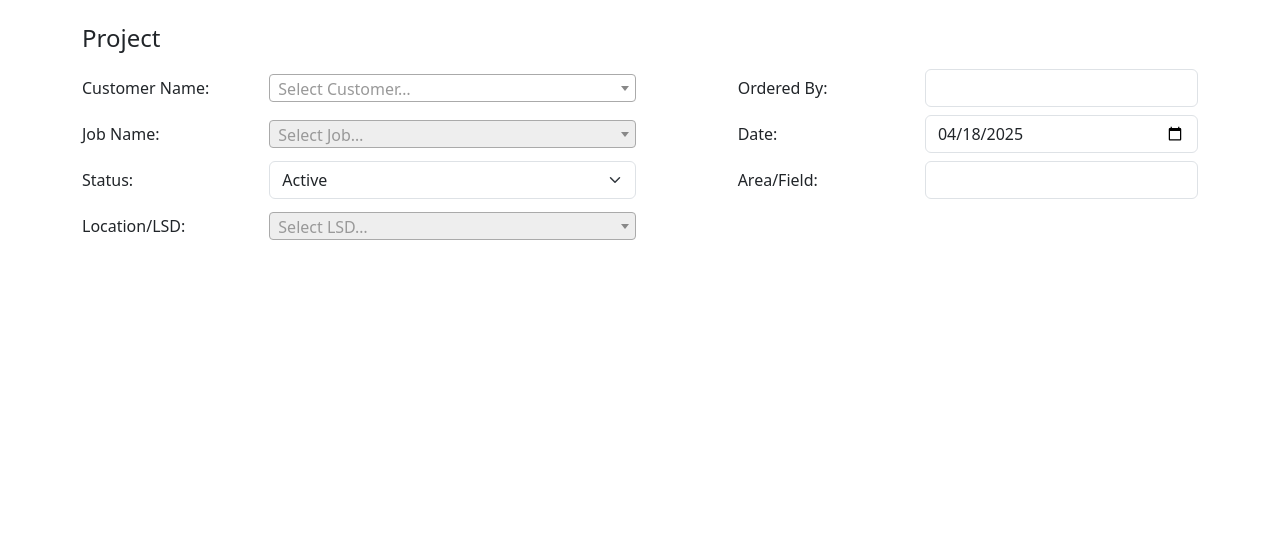
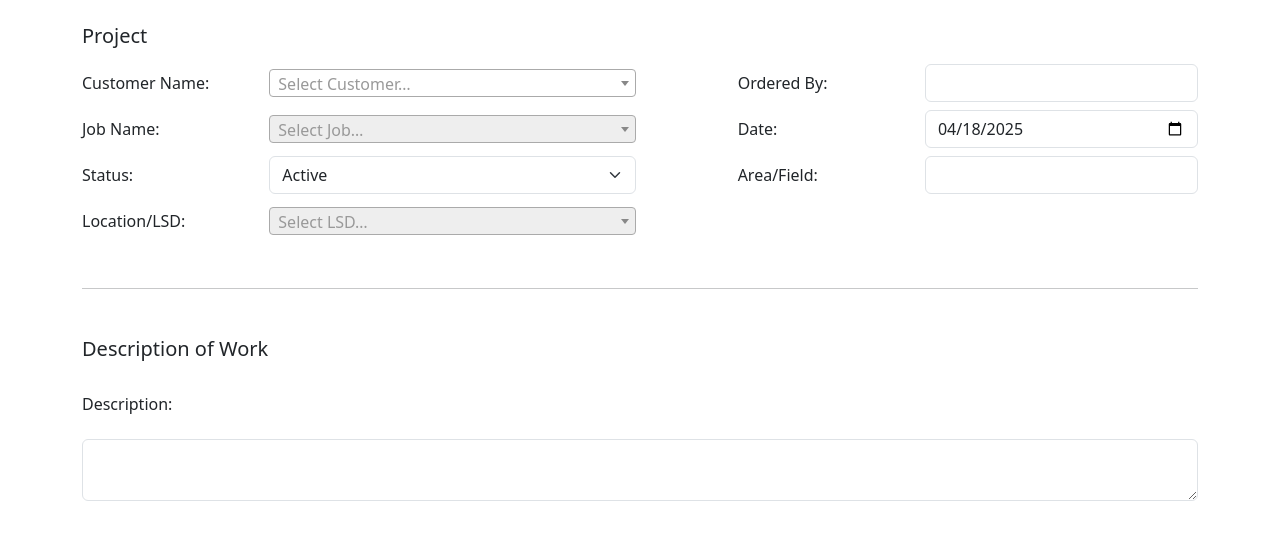
Before and after one commit to romani8/edit-ticket-app, a PHP site: page / in a window 1280 px wide. Shown: the part 56-596 px from the top of the page. Run offline with PHP 8.4, Linux system fonts and the light colour scheme; data that the repository does not hold is empty; some libraries are stand-ins or nearby versions.

Commit message:
Description field added

```diff
--- a/public/index.php
+++ b/public/index.php
@@ -7,17 +7,15 @@
 ?>
 
 <div class="container my-4">
-    <h4 class="mb-3">Project</h4>
+    <h5 class="mb-3">Project</h5>
 
     <form id="ticket-form">
-
         <div class="row align-items-center mb-2 g-2">
             <label for="customer" class="col-md-2 col-form-label">Customer&nbsp;Name:</label>
             <div class="col-md-4">
                 <select id="customer" class="form-select" name="customer_id">
                     <option value="">Select Customer…</option>
                 </select>
-
             </div>
 
             <div class="col-md-1"></div>
@@ -67,8 +65,20 @@
                 <select id="location" class="form-select" name="location_id" disabled></select>
             </div>
         </div>
+
+    <hr class="my-5">
+    <h5 class="mb-3">Description of Work</h5>
+
+        <div class="row mb-3 mt-4">
+            <label for="description" class="col-md-2 col-form-label">Description:</label>
+        </div>
+        <div>
+            <div class="col-md-12">
+                <textarea id="description" name="description" class="form-control"></textarea>
+            </div>
+        </div>
     </form>
 </div>
+
 <?php
-
 require_once __DIR__ . '/../src/View/Partials/footer.php';
--- /dev/null
+++ b/public/js/editor.js
@@ -0,0 +1,11 @@
+tinymce.init({
+    selector: '#description',
+    height: 300,
+    width: '100%',
+    menubar: true,
+    toolbar_mode: 'sliding',
+    branding: false,
+    plugins: 'fullscreen print preview media link image lists advlist autolink textcolor',
+    toolbar: 'fullscreen | undo redo | blocks | bold italic | alignleft aligncenter alignright alignjustify | bullist numlist outdent indent | link image | print preview media | forecolor backcolor ',
+    content_style: 'body {font-family: Helvetica,Arial,sans-serif; font-size:14px}',
+  });
--- a/src/View/Partials/footer.php
+++ b/src/View/Partials/footer.php
@@ -1,6 +1,8 @@
 <script src="https://code.jquery.com/jquery-3.7.1.min.js"></script>
 <script src="https://cdn.jsdelivr.net/npm/bootstrap@5.3.3/dist/js/bootstrap.bundle.min.js"></script>
 <script src="https://cdn.jsdelivr.net/npm/select2@4.1.0-rc.0/dist/js/select2.full.min.js"></script>
-<script src="./assets/js/project.js"></script>
+
+<script src="js/editor.js?v=9"></script>
+<script src="js/project.js?v=14"></script>
 </body>
 </html>
--- a/src/View/Partials/header.php
+++ b/src/View/Partials/header.php
@@ -6,6 +6,7 @@
     <meta name="viewport" content="width=device-width, initial-scale=1">
     <link href="https://cdn.jsdelivr.net/npm/bootstrap@5.3.3/dist/css/bootstrap.min.css" rel="stylesheet">
     <link href="https://cdn.jsdelivr.net/npm/select2@4.1.0-rc.0/dist/css/select2.min.css" rel="stylesheet">
+    <script src="https://cdn.jsdelivr.net/npm/tinymce@6/tinymce.min.js"></script>
 </head>
 <body>
 <nav class="navbar navbar-expand-lg navbar-light bg-light">
```
Also changed, not shown: public/js/project.js (renamed from public/assets/js/project.js). Lines whose indentation alone changed are shown as unchanged.
